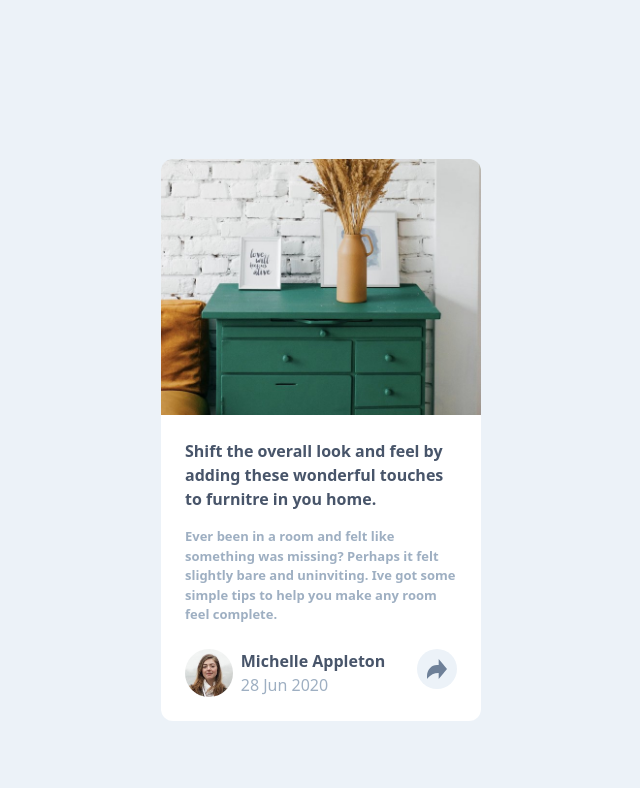
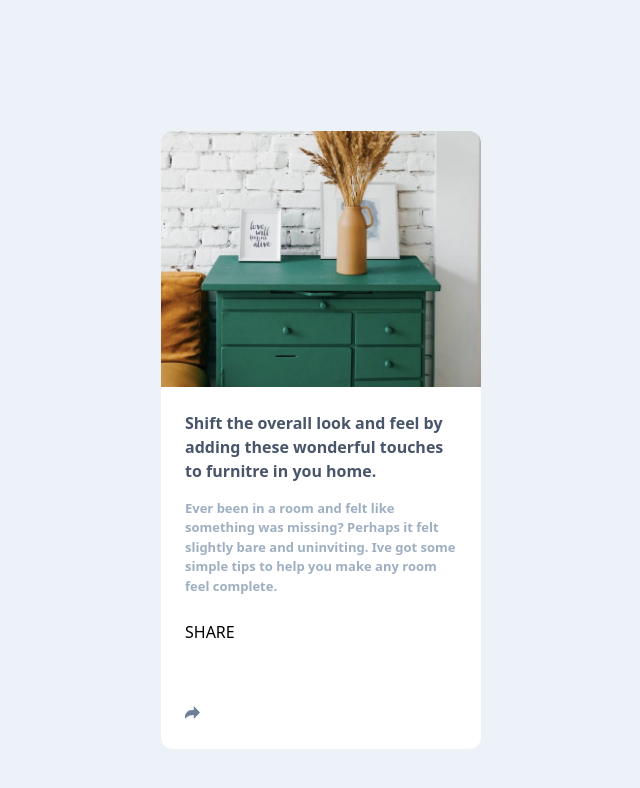
Before and after one commit to lingowmx/article-preview-component, a React (Vite) app: page / in a window 1280 px wide. Both pictures are taken after a click on the button 756 px from the left and 668 px from the top of the page. Shown: the top 788 px of the page, without its empty margins (319-959 px from the left). Built offline with nearby package versions, Linux system fonts and the light colour scheme.

Commit message:
components and state working ok, still need to give styles to the share component

```diff
--- a/src/components/Article.jsx
+++ b/src/components/Article.jsx
@@ -1,6 +1,7 @@
-import avatar from "../../images/avatar-michelle.jpg"
-import iconButton from "../../images/icon-share.svg"
+// import { Share } from "./Share"
+import { AuthorInfo } from "./AuthorInfo"
 export const Article = () => {
+
   return (
     <div className="bg-white p-6 w-80 h-auto rounded-b-xl" >
       <h1 className="font-semibold text-veryDarkGrayishBlue text-base mb-4">Shift the overall look and feel by adding these
@@ -10,16 +11,7 @@ export const Article = () => {
         Perhaps it felt slightly bare and uninviting. Ive got some simple
         tips to help you make any room feel complete.
       </p>
-      <div className="flex justify-between">
-        <img src={avatar} alt="avatar-Michelle" className="rounded-full w-12 h-12" />
-        <div className="flex flex-col mr-6">
-          <h2 className="font-semibold text-veryDarkGrayishBlue">Michelle Appleton</h2>
-          <p className="text-grayishBlue">28 Jun 2020</p>
-        </div>
-        <button className="w-10 h-10 bg-nightGrayishBlue flex justify-center items-center rounded-full">
-          <img src={iconButton} alt="share-icon" className="w-5 h-5"/>
-        </button>
-      </div>
+      <AuthorInfo />
     </div>
   )
 }
--- /dev/null
+++ b/src/components/AuthorInfo.jsx
@@ -0,0 +1,28 @@
+import { useState } from "react"
+import avatar from "../../images/avatar-michelle.jpg"
+import iconButton from "../../images/icon-share.svg"
+import { Share } from "./Share"
+
+
+export const AuthorInfo = () => {
+  //Create the state
+  const [isSharedOpen, setIsSharedOpen] = useState(false)
+  return (
+    <div className="flex justify-between">
+      {isSharedOpen ? <Share /> : (
+        <>
+          <img src={avatar} alt="avatar-Michelle" className="rounded-full w-12 h-12" />
+          <div className="flex flex-col mr-6">
+            <h2 className="font-semibold text-veryDarkGrayishBlue">Michelle Appleton</h2>
+            <p className="text-grayishBlue">28 Jun 2020</p>
+          </div>
+          <button className="w-10 h-10 bg-nightGrayishBlue flex justify-center items-center rounded-full cursor-pointer"
+            onClick={() => setIsSharedOpen(!isSharedOpen)}
+          >
+            <img src={iconButton} alt="share-icon" className="w-5 h-5" />
+          </button>
+        </>
+      )}
+    </div>
+  )
+}
--- /dev/null
+++ b/src/components/Share.jsx
@@ -0,0 +1,26 @@
+import iconButton from "../../images/icon-share.svg"
+import iconFacebook from "../../images/icon-facebook.svg"
+import iconPinterest from "../../images/icon-pinterest.svg"
+import iconTwitter from "../../images/icon-twitter.svg"
+export const Share = () => {
+  return (
+    <div>
+      <p>SHARE</p>
+      <div>
+        <a href="https://www.facebook.com/">
+          <img src={iconFacebook} alt="icon-facebook" />
+        </a>
+        <a href="https://www.facebook.com/">
+          <img src={iconTwitter} alt="icon-twitter" />
+        </a>
+        <a href="https://www.facebook.com/">
+          <img src={iconPinterest} alt="icon-pinterest" />
+        </a>
+
+      </div>
+      <button>
+        <img src={iconButton} alt="share-button" />
+      </button>
+    </div>
+  )
+}
```
